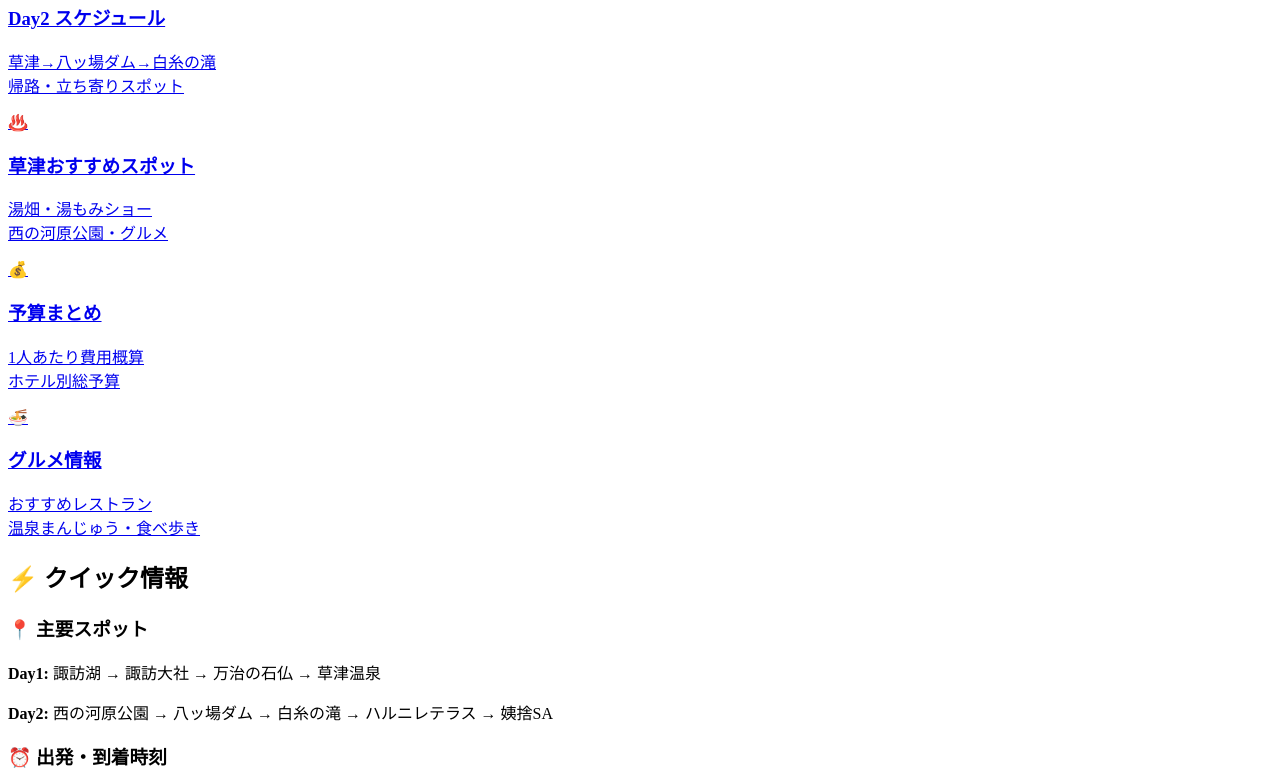
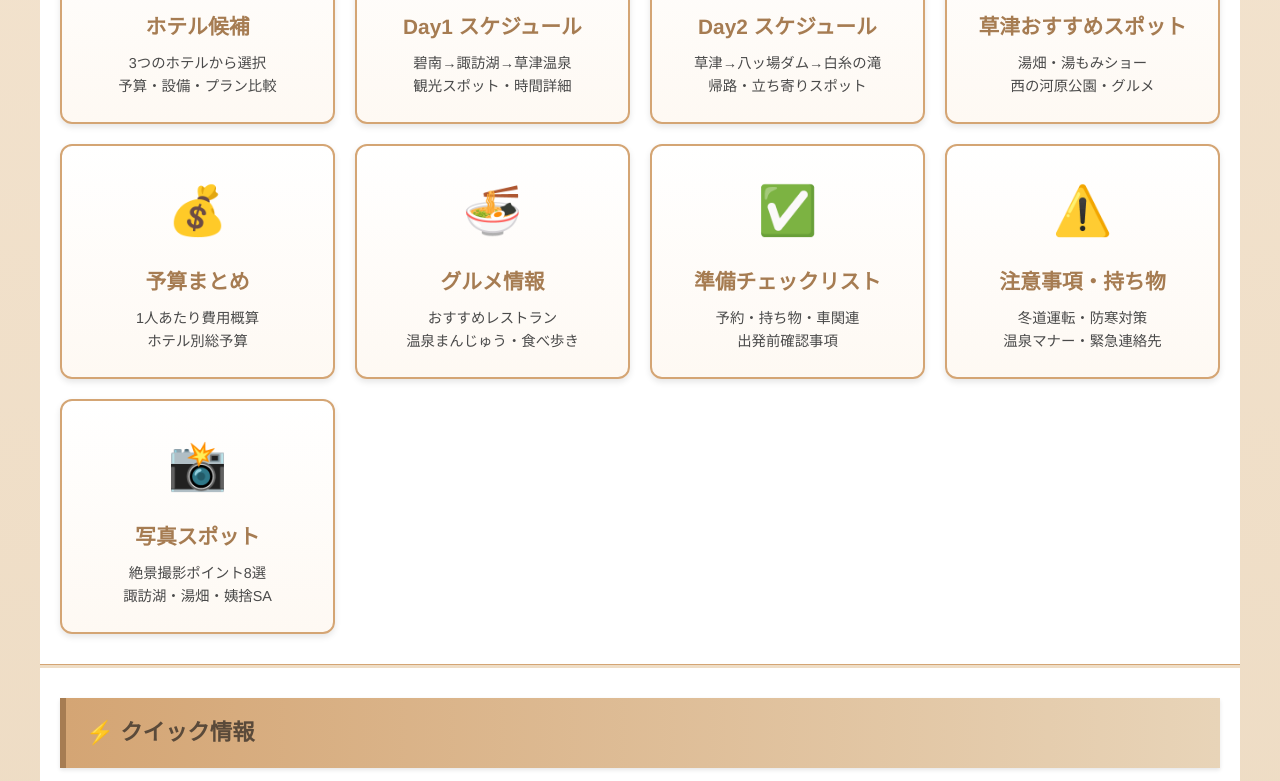
Before and after one commit to yoshio-sue/kusatsu-trip, a plain HTML site: page index.html in a window 1280 px wide. Shown: the part 736-1517 px from the top of the page. Drawn offline with Linux system fonts and the light colour scheme.

Commit message:
Add files via upload

```diff
--- a/index.html
+++ b/index.html
@@ -5,7 +5,7 @@
   <meta name="viewport" content="width=device-width, initial-scale=1.0">
   <meta name="robots" content="noindex, nofollow">
   <title>草津温泉 1泊2日 旅のしおり</title>
-  <link rel="stylesheet" href="css/style.css">
+  <link rel="stylesheet" href="kusatsu_trip_css.css">
 </head>
 <body>
 
@@ -29,7 +29,7 @@
 <section class="navigation-section">
   <h2>🗂️ メニュー</h2>
   <div class="nav-grid">
-    <a href="kusatsu_trip_cases.html" class="nav-card">
+    <a href="kusatsu_hotels.html" class="nav-card">
       <div class="nav-icon">🏨</div>
       <h3>ホテル候補</h3>
       <p>3つのホテルから選択<br>予算・設備・プラン比較</p>
@@ -47,22 +47,40 @@
       <p>草津→八ッ場ダム→白糸の滝<br>帰路・立ち寄りスポット</p>
     </a>
 
-    <a href="kusatsu_photo1.html" class="nav-card">
+    <a href="kusatsu_spots.html" class="nav-card">
       <div class="nav-icon">♨️</div>
       <h3>草津おすすめスポット</h3>
       <p>湯畑・湯もみショー<br>西の河原公園・グルメ</p>
     </a>
 
-    <a href="kusatsu_photo2.html" class="nav-card">
+    <a href="kusatsu_budget.html" class="nav-card">
       <div class="nav-icon">💰</div>
       <h3>予算まとめ</h3>
       <p>1人あたり費用概算<br>ホテル別総予算</p>
     </a>
 
-    <a href="kusatsu_photo3.html" class="nav-card">
+    <a href="kusatsu_gourmet.html" class="nav-card">
       <div class="nav-icon">🍜</div>
       <h3>グルメ情報</h3>
       <p>おすすめレストラン<br>温泉まんじゅう・食べ歩き</p>
+    </a>
+
+    <a href="kusatsu_preparation.html" class="nav-card">
+      <div class="nav-icon">✅</div>
+      <h3>準備チェックリスト</h3>
+      <p>予約・持ち物・車関連<br>出発前確認事項</p>
+    </a>
+
+    <a href="kusatsu_notes.html" class="nav-card">
+      <div class="nav-icon">⚠️</div>
+      <h3>注意事項・持ち物</h3>
+      <p>冬道運転・防寒対策<br>温泉マナー・緊急連絡先</p>
+    </a>
+
+    <a href="kusatsu_photos.html" class="nav-card">
+      <div class="nav-icon">📸</div>
+      <h3>写真スポット</h3>
+      <p>絶景撮影ポイント8選<br>諏訪湖・湯畑・姨捨SA</p>
     </a>
   </div>
 </section>
```
Also changed, not shown: kusatsu_hotels.html (+5 -0 lines).
